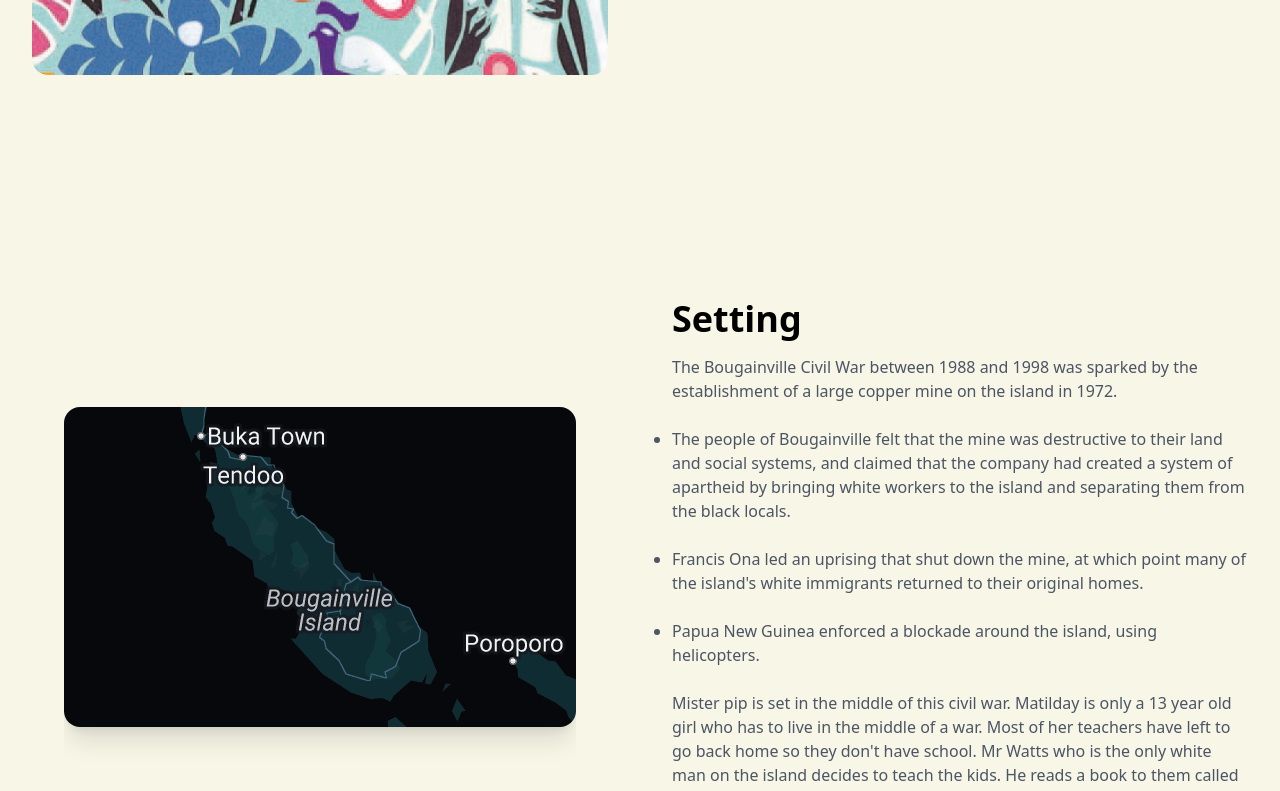
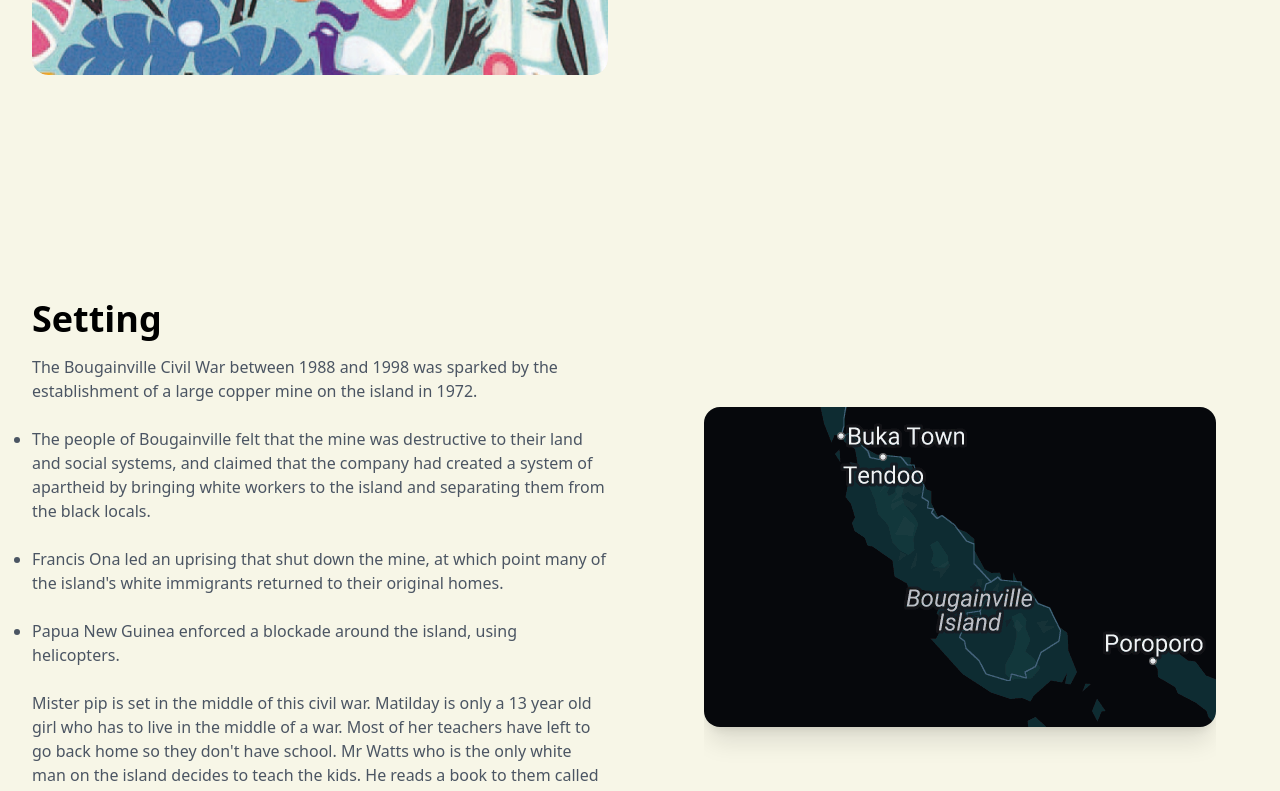
Before and after one commit to st22209/Mister-Pip, a React (Vite) app: page /about in a window 1280 px wide. Shown: the part 1100-1891 px from the top of the page. Built offline with nearby package versions, Linux system fonts and the light colour scheme; no server answers.

Commit message:
fix: tailwind in about page was having a :moyai: moment so im using js to do the logic instead

```diff
--- a/src/pages/about.tsx
+++ b/src/pages/about.tsx
@@ -10,35 +10,46 @@ type imageTextProps = {
 };
 
 const ImageText = (props: imageTextProps) => {
-	console.log(props.side);
-	return (
-		<div className="mx-auto max-w-screen-xl px-4 py-8 sm:py-12 sm:px-6 lg:py-16 lg:px-8">
-			<div className="grid grid-cols-1 gap-8 lg:grid-cols-2 lg:gap-16">
+	const imageDiv = (
 		<motion.div
 			initial={{ opacity: 0, x: -200 }}
 			animate={{ opacity: 1, x: 0 }}
 			transition={{ delay: 0.5, ease: "easeInOut" }}
-					className={`m-auto h-64 overflow-hidden rounded-2xl sm:h-80 lg:order-${props.side} lg:h-full flex items-center justify-center`}
+			className={`m-auto h-64 overflow-hidden rounded-2xl sm:h-80 lg:h-full flex items-center justify-center`}
 		>
 			<img
 				src={props.image}
 				className="h-fit w-fit rounded-2xl shadow-xl"
 			/>
 		</motion.div>
-
+	);
+	const textDiv = (
 		<motion.div
 			initial={{ opacity: 0, x: 200 }}
 			animate={{ opacity: 1, x: 0 }}
 			transition={{ delay: 0.5, ease: "easeInOut" }}
 			className="lg:py-24"
 		>
-					<h2 className="text-3xl font-bold sm:text-4xl ">
-						{props.title}
-					</h2>
+			<h2 className="text-3xl font-bold sm:text-4xl ">{props.title}</h2>
 
 			<div className="mt-4 text-gray-600">{props.paragraph}</div>
 		</motion.div>
+	);
+
+	return (
+		<div className="mx-auto max-w-screen-xl px-4 py-8 sm:py-12 sm:px-6 lg:py-16 lg:px-8">
+			{props.side === "first" ? (
+				<div className="grid grid-cols-1 gap-8 lg:grid-cols-2 lg:gap-16">
+					{imageDiv}
+					{textDiv}
 				</div>
+			) : (
+				<div className="grid grid-cols-1 gap-8 lg:grid-cols-2 lg:gap-16">
+					{textDiv}
+					{imageDiv}
+				</div>
+			)}
+			<div className="grid grid-cols-1 gap-8 lg:grid-cols-2 lg:gap-16"></div>
 		</div>
 	);
 };
```
Lines whose indentation alone changed are shown as unchanged.
